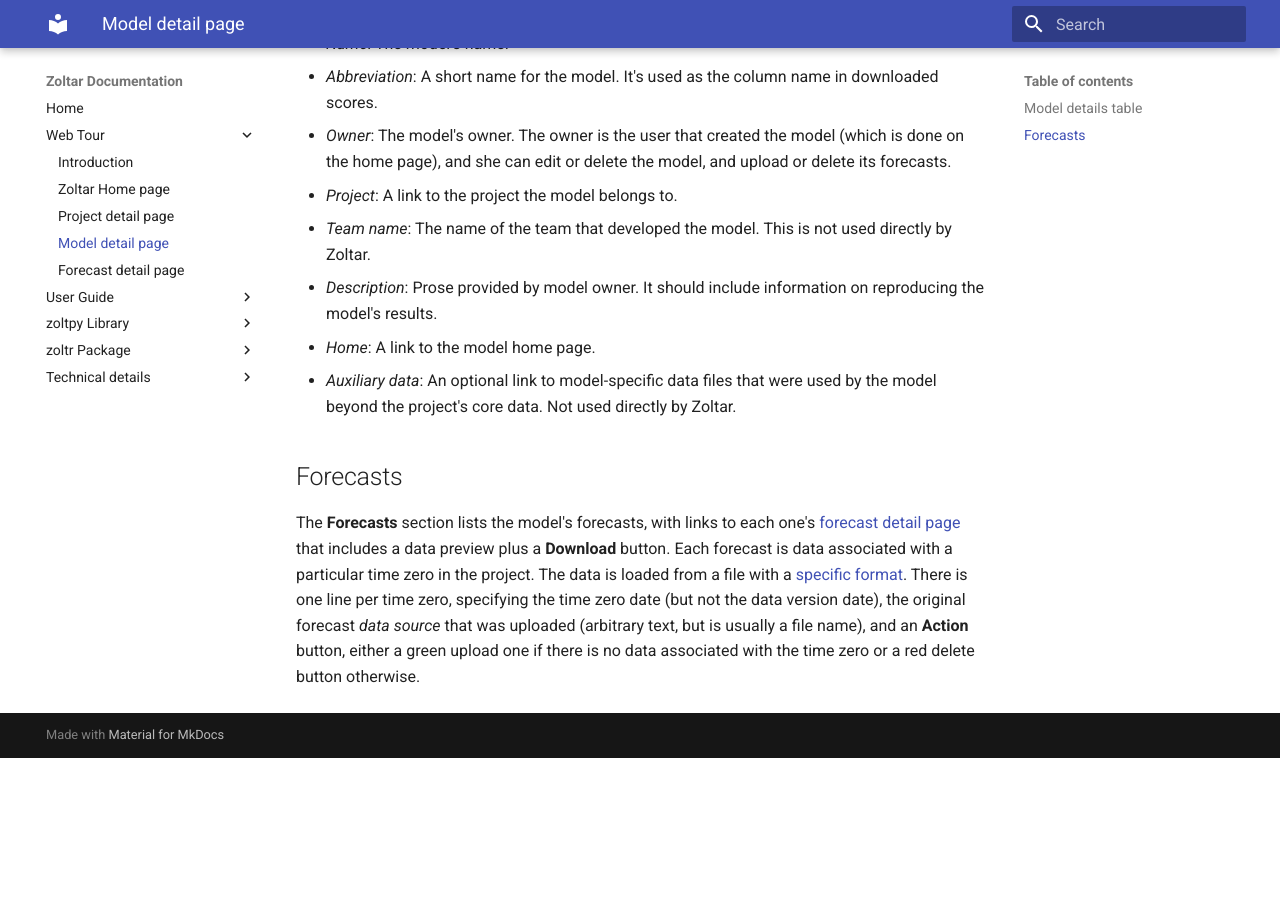
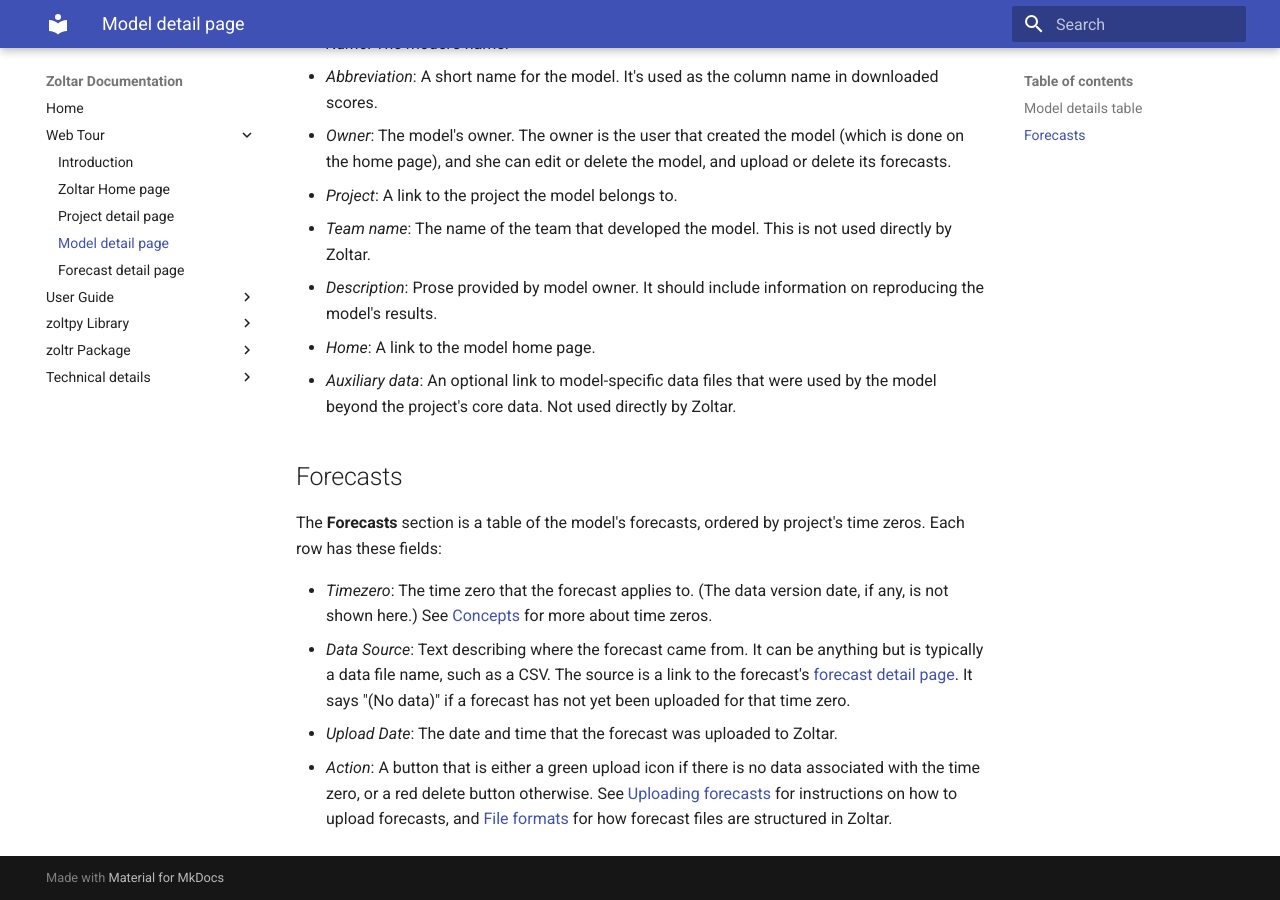
Before and after one commit to reichlab/docs.zoltardata, an MkDocs documentation site: the page built from docs/ModelDetailPage.md, in a window 1280 px wide and 900 px high, scrolled down 840 px. Built offline with MkDocs 1.6.1 and Material for MkDocs 9.7.7, drawn with Linux system fonts in a browser that asks for light colours; before the commit the page ends 1598 px from its top, so only the background shows below that.

Commit message:
WIP updating docs to zoltar3

```diff
--- a/docs/ModelDetailPage.md
+++ b/docs/ModelDetailPage.md
@@ -9,16 +9,21 @@ A **model** is the representation of code that generates forecasts. Clicking on
 
 At the top of the page is a table showing information related to the model:
 
-- *Name*: The model's name.
-- *Abbreviation*: A short name for the model. It's used as the column name in downloaded scores.
-- *Owner*: The model's owner. The owner is the user that created the model (which is done on the home page), and she can edit or delete the model, and upload or delete its forecasts.
-- *Project*: A link to the project the model belongs to.
-- *Team name*: The name of the team that developed the model. This is not used directly by Zoltar.
-- *Description*: Prose provided by model owner. It should include information on reproducing the model's results.
-- *Home*: A link to the model home page.
-- *Auxiliary data*: An optional link to model-specific data files that were used by the model beyond the project's core data. Not used directly by Zoltar.
+- _Name_: The model's name.
+- _Abbreviation_: A short name for the model. It's used as the column name in downloaded scores.
+- _Owner_: The model's owner. The owner is the user that created the model (which is done on the home page), and she can edit or delete the model, and upload or delete its forecasts.
+- _Project_: A link to the project the model belongs to.
+- _Team name_: The name of the team that developed the model. This is not used directly by Zoltar.
+- _Description_: Prose provided by model owner. It should include information on reproducing the model's results.
+- _Home_: A link to the model home page.
+- _Auxiliary data_: An optional link to model-specific data files that were used by the model beyond the project's core data. Not used directly by Zoltar.
 
 
 ## Forecasts
 
-The **Forecasts** section lists the model's forecasts, with links to each one's [forecast detail page](ForecastDetailPage.md) that includes a data preview plus a **Download** button. Each forecast is data associated with a particular time zero in the project. The data is loaded from a file with a [specific format](FileFormats.md#forecast-data-format-json). There is one line per time zero, specifying the time zero date (but not the data version date), the original forecast _data source_ that was uploaded (arbitrary text, but is usually a file name), and an **Action** button, either a green upload one if there is no data associated with the time zero or a red delete button otherwise.
+The **Forecasts** section is a table of the model's forecasts, ordered by project's time zeros. Each row has these fields:
+
+- _Timezero_: The time zero that the forecast applies to. (The data version date, if any, is not shown here.) See [Concepts](Concepts.md) for more about time zeros.
+- _Data Source_: Text describing where the forecast came from. It can be anything but is typically a data file name, such as a CSV. The source is a link to the forecast's [forecast detail page](ForecastDetailPage.md). It says "(No data)" if a forecast has not yet been uploaded for that time zero.
+- _Upload Date_: The date and time that the forecast was uploaded to Zoltar.
+- _Action_: A button that is either a green upload icon if there is no data associated with the time zero, or a red delete button otherwise. See [Uploading forecasts](UploadingForecasts.md) for instructions on how to upload forecasts, and [File formats](FileFormats.md#forecast-data-format-json) for how forecast files are structured in Zoltar.
```
Also changed, not shown: docs/Api.md (+1 -1 lines), docs/Concepts.md (+4 -3 lines), docs/ForecastDetailPage.md (+8 -6 lines), docs/ProjectDetailPage.md (+23 -23 lines), docs/index.md (+9 -9 lines).
